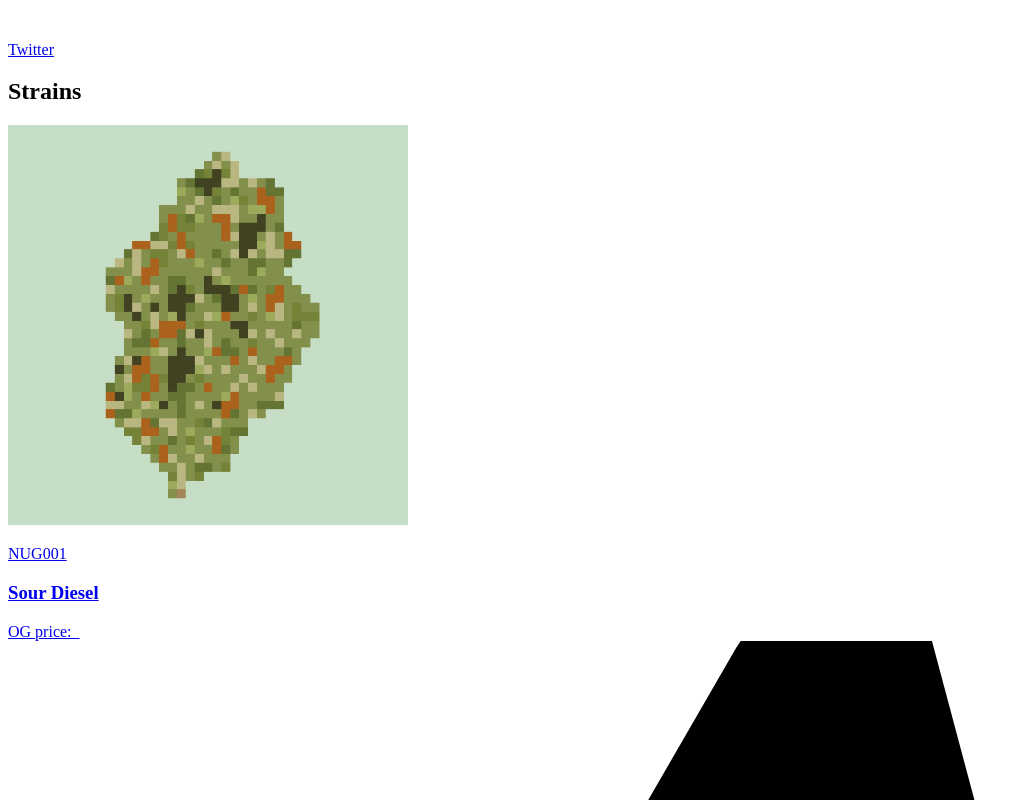
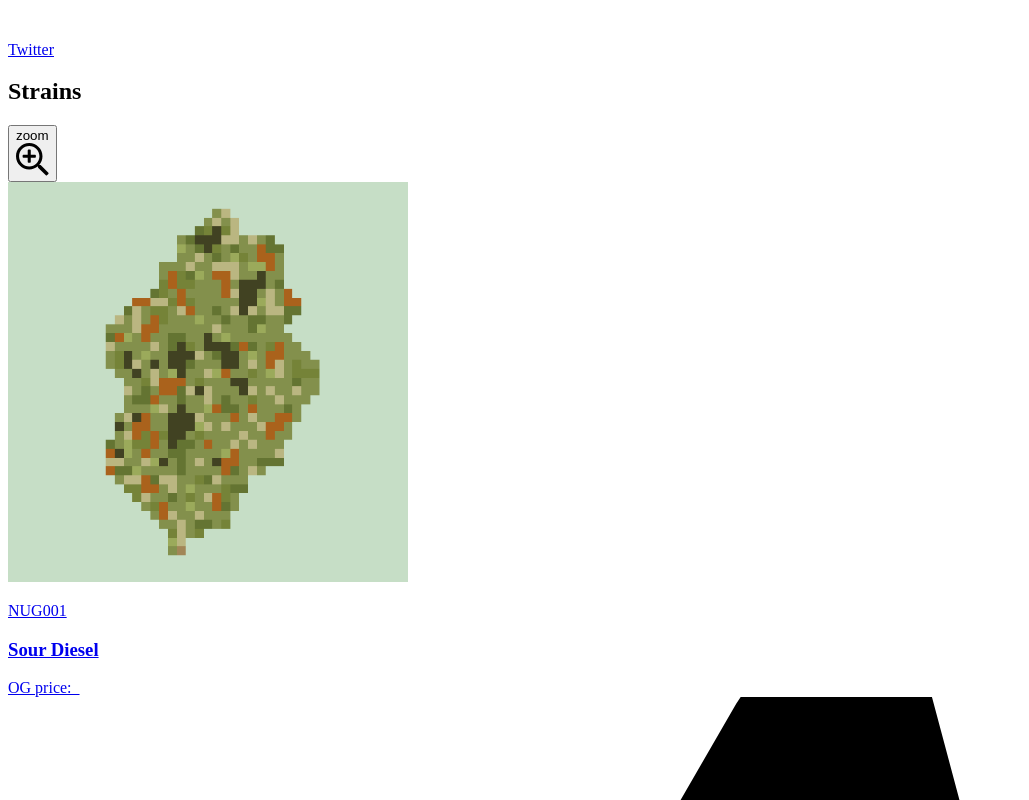
Before and after one commit to 1forh/algonugz.com, a Next.js app: page / in a window 1280 px wide. Shown: the part 1440-2240 px from the top of the page, without its empty margins (0-1029 px from the left). Built offline with nearby package versions, Linux system fonts and the light colour scheme.

Commit message:
✨ adds zoom feature

```diff
--- a/components/Card.js
+++ b/components/Card.js
@@ -1,11 +1,37 @@
-import React from 'react';
+import React, { useState, useCallback } from 'react';
 import Image from 'next/image';
-import Link from 'next/link';
 import Price from './Price';
+import { Controlled as ControlledZoom } from 'react-medium-image-zoom';
+import 'react-medium-image-zoom/dist/styles.css';
+import ZoomButton from './ZoomButton';
 
 function Card({ item }) {
+  const [isZoomed, setIsZoomed] = useState(false);
+
+  const showImage = useCallback((event) => {
+    event.preventDefault();
+    setIsZoomed(true);
+  }, []);
+
+  const handleZoomChange = useCallback((shouldZoom) => {
+    setIsZoomed(shouldZoom);
+  }, []);
+
   return (
     <a href={item.url} className='group'>
+      <div className='relative'>
+        <div className='absolute top-0.5 right-0.5 z-20'>
+          <ZoomButton onClick={showImage} />
+        </div>
+
+        <div className={'transition-opacity duration-150 absolute'}>
+          <ControlledZoom
+            isZoomed={isZoomed}
+            onZoomChange={handleZoomChange}
+            zoomMargin={100}
+          >
+            {isZoomed && (
+              <div>
                 <Image
                   src={item.image}
                   alt={item.id}
@@ -13,6 +39,19 @@ function Card({ item }) {
                   height={400}
                   className='rounded-lg'
                 />
+              </div>
+            )}
+          </ControlledZoom>
+        </div>
+
+        <Image
+          src={item.image}
+          alt={item.id}
+          width={400}
+          height={400}
+          className='absolute inset-0 z-10 rounded-lg'
+        />
+      </div>
       <p className='text-green-50'>{item.id}</p>
       {item.name && <h3 className='text-green-50'>{item.name}</h3>}
 
--- /dev/null
+++ b/components/ZoomButton.js
@@ -0,0 +1,27 @@
+import React from 'react';
+
+function ZoomButton({ onClick }) {
+  return (
+    <button
+      type='button'
+      className='p-2 text-green-900 transition-colors duration-150 rounded-full cursor-pointer hover:bg-green-900 hover:text-green-200'
+      onClick={onClick}
+    >
+      <span className='sr-only'>zoom</span>
+      <span className='block w-5 h-5'>
+        <svg
+          aria-hidden='true'
+          xmlns='http://www.w3.org/2000/svg'
+          viewBox='0 0 512 512'
+        >
+          <path
+            fill='currentColor'
+            d='M312 196v24c0 6.6-5.4 12-12 12h-68v68c0 6.6-5.4 12-12 12h-24c-6.6 0-12-5.4-12-12v-68h-68c-6.6 0-12-5.4-12-12v-24c0-6.6 5.4-12 12-12h68v-68c0-6.6 5.4-12 12-12h24c6.6 0 12 5.4 12 12v68h68c6.6 0 12 5.4 12 12zm196.5 289.9l-22.6 22.6c-4.7 4.7-12.3 4.7-17 0L347.5 387.1c-2.3-2.3-3.5-5.3-3.5-8.5v-13.2c-36.5 31.5-84 50.6-136 50.6C93.1 416 0 322.9 0 208S93.1 0 208 0s208 93.1 208 208c0 52-19.1 99.5-50.6 136h13.2c3.2 0 6.2 1.3 8.5 3.5l121.4 121.4c4.7 4.7 4.7 12.3 0 17zM368 208c0-88.4-71.6-160-160-160S48 119.6 48 208s71.6 160 160 160 160-71.6 160-160z'
+          ></path>
+        </svg>
+      </span>
+    </button>
+  );
+}
+
+export default ZoomButton;
--- a/package.json
+++ b/package.json
@@ -10,7 +10,8 @@
     "next": "latest",
     "react": "^17.0.2",
     "react-big-calendar": "^0.38.1",
-    "react-dom": "^17.0.2"
+    "react-dom": "^17.0.2",
+    "react-medium-image-zoom": "^4.3.5"
   },
   "devDependencies": {
     "autoprefixer": "^10.2.6",
```
Also changed, not shown: data/index.js (+14 -8 lines), public/nugz/NUG012.png (added), 1 other file (tests, documents, lock files or other folders). Lines whose indentation alone changed are shown as unchanged.
